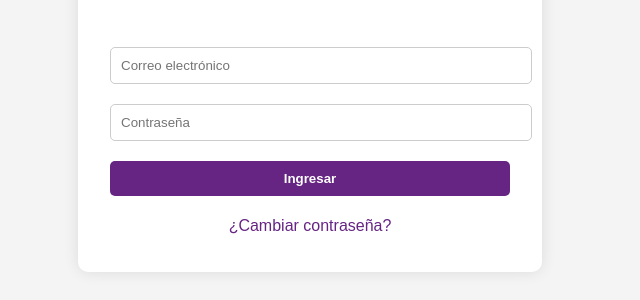
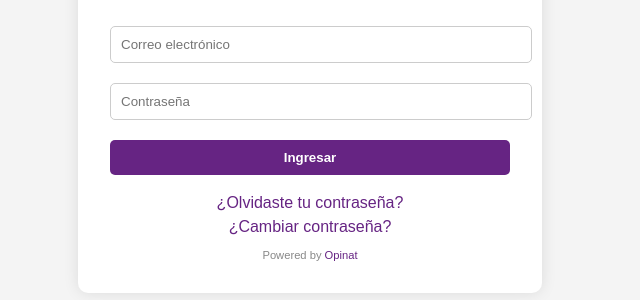
Before and after one commit to ejhonnatan/Paex360, a plain HTML site: page index.html in a window 1280 px wide. Shown: the part 364-664 px from the top of the page, without its empty margins (330-970 px from the left). Drawn offline with Linux system fonts and the light colour scheme.

Commit message:
Update index.html

```diff
--- a/index.html
+++ b/index.html
@@ -66,7 +66,7 @@
       color: #662483;
       text-decoration: none;
       display: inline-block;
-      margin: 5px 0;
+      margin: 3px 0;
     }
     .link a:hover {
       text-decoration: underline;
@@ -76,6 +76,18 @@
       font-size: 0.9em;
       text-align: center;
       min-height: 20px;
+    }
+    .footer {
+      font-size: 0.7em;
+      color: #888;
+      margin-top: 10px;
+    }
+    .footer a {
+      color: #662483;
+      text-decoration: none;
+    }
+    .footer a:hover {
+      text-decoration: underline;
     }
     #dashboard {
       display: none;
@@ -128,7 +140,11 @@
         <input type="password" id="password" placeholder="Contraseña">
         <button onclick="login()">Ingresar</button>
         <div class="link">
+          <a href="#" onclick="resetPassword()">¿Olvidaste tu contraseña?</a><br>
           <a href="#" onclick="resetPassword()">¿Cambiar contraseña?</a>
+        </div>
+        <div class="footer">
+          Powered by <a href="https://www.opinat.com/es" target="_blank">Opinat</a>
         </div>
       </div>
     </div>
@@ -184,7 +200,7 @@
           msg.style.color = 'red';
           msg.style.fontWeight = 'bold';
           msg.style.fontSize = '1em';
-          msg.innerHTML = '<span style="color: #c0392b; display: inline-flex; align-items: center; gap: 6px;"><svg xmlns="http://www.w3.org/2000/svg" fill="#c0392b" viewBox="0 0 24 24" width="20" height="20"><path d="M12 10.586l4.95-4.95 1.414 1.414L13.414 12l4.95 4.95-1.414 1.414L12 13.414l-4.95 4.95-1.414-1.414L10.586 12l-4.95-4.95 1.414-1.414L12 10.586z"/></svg>Credenciales inválidas. Verifica tus datos o contacta soporte.</span>';
+          msg.innerHTML = '<span style="color: #c0392b; display: inline-flex; align-items: center; gap: 6px;"><svg xmlns="http://www.w3.org/2000/svg" fill="#c0392b" viewBox="0 0 24 24" width="20" height="20"><path d="M12 10.586l4.95-4.95 1.414 1.414L13.414 12l4.95 4.95-1.414 1.414L12 13.414l-4.95 4.95-1.414-1.414L10.586 12l-4.95-4.95 1.414-1.414L12 10.586z"/></svg> Credenciales inválidas. Verifica tus datos o contacta soporte.</span>';
         });
     }
 
```
